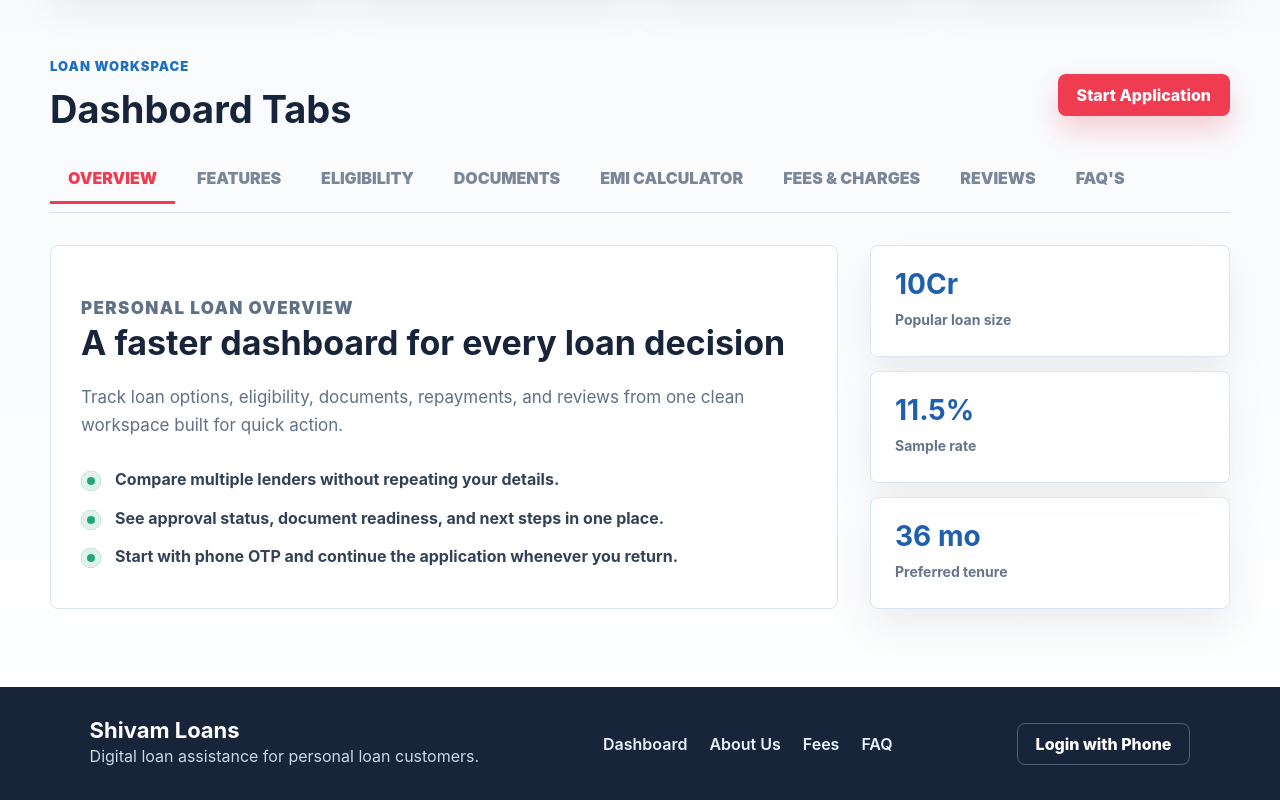
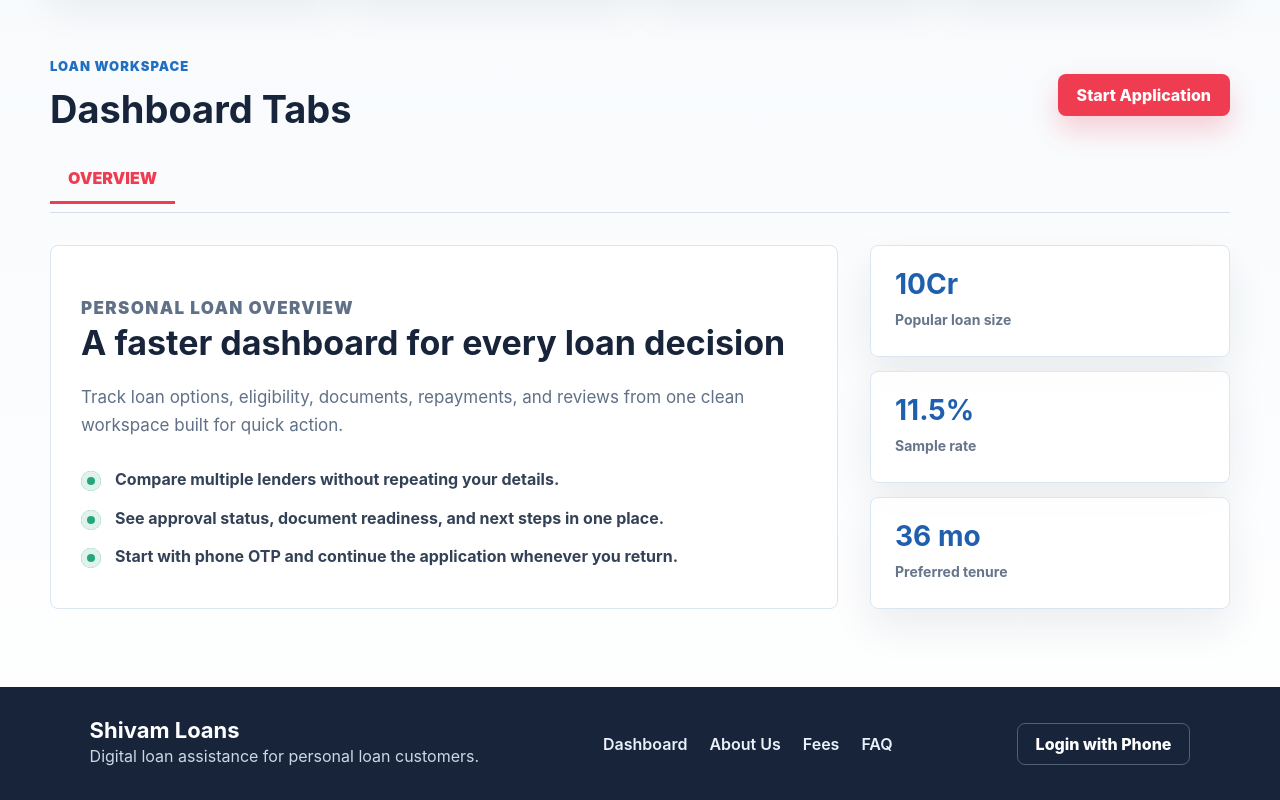
Before and after one commit to shivxon/loan-frontend, an Angular app: page / in a window 1280 px wide. Shown: the part 1584-2384 px from the top of the page. Built offline with nearby package versions, Linux system fonts and the light colour scheme.

Commit message:
(refactor): refactored the dashboard

```diff
--- a/src/app/auth/auth.service.ts
+++ b/src/app/auth/auth.service.ts
@@ -301,4 +301,6 @@ export class AuthService {
   private isBrowser(): boolean {
     return isPlatformBrowser(this.platformId);
   }
+
+
 }
--- /dev/null
+++ b/src/app/dashboard/dashboard.config.ts
@@ -0,0 +1,23 @@
+import { DashboardTab } from './dashboard.types';
+
+export const DASHBOARD_TABS: DashboardTab[] = [
+    {
+        id: 'overview',
+        label: 'Overview',
+        eyebrow: 'Personal loan overview',
+        title: 'A faster dashboard for every loan decision',
+        description:
+            'Track loan options, eligibility, documents, repayments, and reviews from one clean workspace built for quick action.',
+        points: [
+            'Compare multiple lenders without repeating your details.',
+            'See approval status, document readiness, and next steps in one place.',
+            'Start with phone OTP and continue the application whenever you return.',
+        ],
+        metrics: [
+            { value: '10Cr', label: 'Popular loan size' },
+            { value: '11.5%', label: 'Sample rate' },
+            { value: '36 mo', label: 'Preferred tenure' },
+        ],
+    },
+    // 👇 keep rest as-is (just paste)
+];
--- /dev/null
+++ b/src/app/dashboard/dashboard.data.ts
@@ -0,0 +1,23 @@
+export const DASHBOARD_STATS = [
+    { value: '36h', label: 'Fast approval' },
+    { value: '10Cr', label: 'Max amount' },
+    { value: '100%', label: 'Digital process' },
+];
+
+export const DASHBOARD_JOURNEY = [
+    {
+        step: '01',
+        title: 'Apply',
+        description: 'Share your basic details and mobile number.',
+    },
+    {
+        step: '02',
+        title: 'Verify',
+        description: 'Confirm eligibility with OTP and document checks.',
+    },
+    {
+        step: '03',
+        title: 'Disburse',
+        description: 'Choose an offer and receive funds in your account.',
+    },
+];
--- a/src/app/dashboard/dashboard.ts
+++ b/src/app/dashboard/dashboard.ts
@@ -1,4 +1,4 @@
-import { Component, PLATFORM_ID, computed, inject, signal } from '@angular/core';
+import { Component, PLATFORM_ID, computed, effect, inject, signal } from '@angular/core';
 import { isPlatformBrowser } from '@angular/common';
 import { takeUntilDestroyed } from '@angular/core/rxjs-interop';
 import { ActivatedRoute, Router, RouterLink } from '@angular/router';
@@ -9,6 +9,8 @@ import {
   LoanApplicationsService,
   LoanApplicationSummary,
 } from '../loan-application/loan-applications.service';
+import { DASHBOARD_JOURNEY, DASHBOARD_STATS } from './dashboard.data';
+import { DASHBOARD_TABS } from './dashboard.config';
 
 type DashboardTabId =
   | 'overview'
@@ -72,180 +74,20 @@ export class DashboardComponent {
     () => this.monthlyEmi() * this.tenureMonths(),
   );
 
-  protected readonly quickStats = [
-    { value: '36h', label: 'Fast approval' },
-    { value: '10Cr', label: 'Max amount' },
-    { value: '100%', label: 'Digital process' },
-  ];
+  protected readonly quickStats = DASHBOARD_STATS;
 
   protected readonly loanProducts = LOAN_PRODUCTS;
 
-  protected readonly journey = [
-    {
-      step: '01',
-      title: 'Apply',
-      description: 'Share your basic details and mobile number.',
-    },
-    {
-      step: '02',
-      title: 'Verify',
-      description: 'Confirm eligibility with OTP and document checks.',
-    },
-    {
-      step: '03',
-      title: 'Disburse',
-      description: 'Choose an offer and receive funds in your account.',
-    },
-  ];
+  protected readonly journey = DASHBOARD_JOURNEY;
 
-  protected readonly tabs: DashboardTab[] = [
-    {
-      id: 'overview',
-      label: 'Overview',
-      eyebrow: 'Personal loan overview',
-      title: 'A faster dashboard for every loan decision',
-      description:
-        'Track loan options, eligibility, documents, repayments, and reviews from one clean workspace built for quick action.',
-      points: [
-        'Compare multiple lenders without repeating your details.',
-        'See approval status, document readiness, and next steps in one place.',
-        'Start with phone OTP and continue the application whenever you return.',
-      ],
-      metrics: [
-        { value: '10Cr', label: 'Popular loan size' },
-        { value: '11.5%', label: 'Sample rate' },
-        { value: '36 mo', label: 'Preferred tenure' },
-      ],
-    },
-    {
-      id: 'features',
-      label: 'Features',
-      eyebrow: 'Loan features',
-      title: 'Flexible offers matched to your profile',
-      description:
-        'Give customers a polished place to review interest ranges, tenure choices, approval speed, and repayment flexibility.',
-      points: [
-        'Instant profile review with partner banks and NBFCs.',
-        'Tenures from 12 to 60 months with transparent monthly repayment.',
-        'Paperless application journey with status nudges.',
-      ],
-      metrics: [
-        { value: '12-60', label: 'Month tenure' },
-        { value: '0', label: 'Branch visits' },
-        { value: '15+', label: 'Lender partners' },
-      ],
-    },
-    {
-      id: 'eligibility',
-      label: 'Eligibility',
-      eyebrow: 'Eligibility checks',
-      title: 'Know whether a customer is ready to apply',
-      description:
-        'A clear eligibility section keeps the journey focused before the user enters the full application flow.',
-      points: [
-        'Age between 21 and 60 years.',
-        'Stable salary or business income with bank statement proof.',
-        'Valid PAN, address proof, and active Indian mobile number.',
-      ],
-      metrics: [
-        { value: '21+', label: 'Minimum age' },
-        { value: '25k', label: 'Monthly income' },
-        { value: '650+', label: 'Helpful score' },
-      ],
-    },
-    {
-      id: 'documents',
-      label: 'Documents',
-      eyebrow: 'Document checklist',
-      title: 'Keep document readiness visible',
-      description:
-        'The dashboard makes it easy to understand what is pending before moving a lead to lender verification.',
-      points: [
-        'PAN card and Aadhaar or passport for identity.',
-        'Salary slips, ITR, or business proof based on employment type.',
-        'Recent bank statements for income and repayment assessment.',
-      ],
-      metrics: [
-        { value: 'PAN', label: 'Identity' },
-        { value: '3 mo', label: 'Statements' },
-        { value: 'OTP', label: 'Mobile proof' },
-      ],
-    },
-    {
-      id: 'emi',
-      label: 'EMI Calculator',
-      eyebrow: 'EMI estimate',
-      title: 'Estimate monthly payments before applying',
-      description:
-        'Move amount, tenure, and interest rate to show a realistic monthly repayment before a customer submits details.',
-      points: [
-        'Interactive amount and tenure inputs.',
-        'Clear monthly EMI and total payable output.',
-        'Use the estimate to guide the customer into signup.',
-      ],
-      metrics: [],
-    },
-    {
-      id: 'fees',
-      label: 'Fees & Charges',
-      eyebrow: 'Transparent costs',
-      title: 'Show important charges early',
-      description:
-        'Give customers a direct view of processing fees, late charges, foreclosure rules, and taxes before they commit.',
-      points: [
-        'Processing fee generally ranges from 1% to 3% of loan amount.',
-        'Late payment charges depend on lender policy.',
-        'GST and statutory charges apply where applicable.',
-      ],
-      metrics: [
-        { value: '1-3%', label: 'Processing fee' },
-        { value: '0-5%', label: 'Foreclosure range' },
-        { value: 'GST', label: 'As applicable' },
-      ],
-    },
-    {
-      id: 'reviews',
-      label: 'Reviews',
-      eyebrow: 'Customer reviews',
-      title: 'Build confidence with visible service quality',
-      description:
-        'Use a compact review tab to highlight approval experience, support quality, and clarity of repayment information.',
-      points: [
-        'Customers value a quick callback after OTP verification.',
-        'Clear document requests reduce application drop-off.',
-        'EMI visibility helps users choose responsible loan sizes.',
-      ],
-      metrics: [
-        { value: '4.8', label: 'Service rating' },
-        { value: '50k+', label: 'Monthly users' },
-        { value: '92%', label: 'Digital completion' },
-      ],
-    },
-    {
-      id: 'faq',
-      label: "FAQ's",
-      eyebrow: 'Common questions',
-      title: 'Answer the questions that slow users down',
-      description:
-        'A practical FAQ tab can reduce support calls while keeping the user inside the loan journey.',
-      points: [
-        'Applying does not guarantee approval from a lender.',
-        'Final rate depends on income, bureau score, and lender policy.',
-        'OTP login keeps the application connected to the customer mobile number.',
-      ],
-      metrics: [
-        { value: 'OTP', label: 'Login method' },
-        { value: '24x7', label: 'Dashboard access' },
-        { value: 'PDF', label: 'Offer docs' },
-      ],
-    },
-  ];
+  protected readonly tabs = DASHBOARD_TABS;
 
   protected readonly activeTabContent = computed(
     () => this.tabs.find((tab) => tab.id === this.activeTab()) ?? this.tabs[0],
   );
 
   constructor() {
+    // Handle modal from query params
     this.route.queryParamMap.pipe(takeUntilDestroyed()).subscribe((params) => {
       const modal = params.get('modal');
 
@@ -257,8 +99,13 @@ export class DashboardComponent {
       this.openAuth(modal);
     });
 
+    // ✅ React to auth state properly
     if (isPlatformBrowser(this.platformId)) {
-      this.loadMyApplications();
+      effect(() => {
+        if (this.authService.isLoggedIn()) {
+          this.loadMyApplications();
+        }
+      });
     }
   }
 
--- a/src/app/loan-products/loan-products.data.ts
+++ b/src/app/loan-products/loan-products.data.ts
@@ -349,18 +349,21 @@ export const LOAN_PRODUCTS: LoanProduct[] = [
       {
         "name": "annualTurnover",
         "label": "Annual turnover",
+        "placeholder": "Enter turnover",
         "type": "number",
         "required": true
       },
       {
         "name": "stockValue",
         "label": "Current stock value",
+        "placeholder": "Enter stock value",
         "type": "number",
         "required": true
       },
       {
         "name": "debtorValue",
         "label": "Receivables value",
+        "placeholder": "Enter receivables value",
         "type": "number",
         "required": true
       }
@@ -386,12 +389,14 @@ export const LOAN_PRODUCTS: LoanProduct[] = [
       {
         "name": "bankingTurnover",
         "label": "Monthly banking turnover",
+        "placeholder": 'Enter turnover',
         "type": "number",
         "required": true
       },
       {
         "name": "existingLimit",
         "label": "Existing OD/CC limit",
+        "placeholder": 'Enter limit',
         "type": "number",
         "required": false
       }
@@ -418,16 +423,18 @@ export const LOAN_PRODUCTS: LoanProduct[] = [
       {
         "name": "loanPurpose",
         "label": "Purpose of loan",
+        "placeholder": "Enter purpose of loan",
         "type": "textarea",
         "required": true
       },
       {
         "name": "requiredAmount",
         "label": "Loan amount",
+        "placeholder": "Enter loan amount",
         "type": "number",
         "required": true
       }
-    ],
+    ]
 
   },
   {
@@ -451,6 +458,7 @@ export const LOAN_PRODUCTS: LoanProduct[] = [
       {
         "name": "projectType",
         "label": "Project type",
+        "placeholder": "Select project type",
         "type": "select",
         "required": true,
         "options": ["Residential", "Commercial", "Mixed-use"]
@@ -458,17 +466,19 @@ export const LOAN_PRODUCTS: LoanProduct[] = [
       {
         "name": "projectCost",
         "label": "Total project cost",
+        "placeholder": "Enter project cost",
         "type": "number",
         "required": true
       },
       {
         "name": "landOwned",
         "label": "Do you own the land?",
+        "placeholder": "Select Yes or No",
         "type": "select",
         "required": true,
         "options": ["Yes", "No"]
       }
-    ],
+    ]
   }
 ];
 
```
Also changed, not shown: src/app/dashboard/dashboard.types.ts (added, +19 -0 lines).
